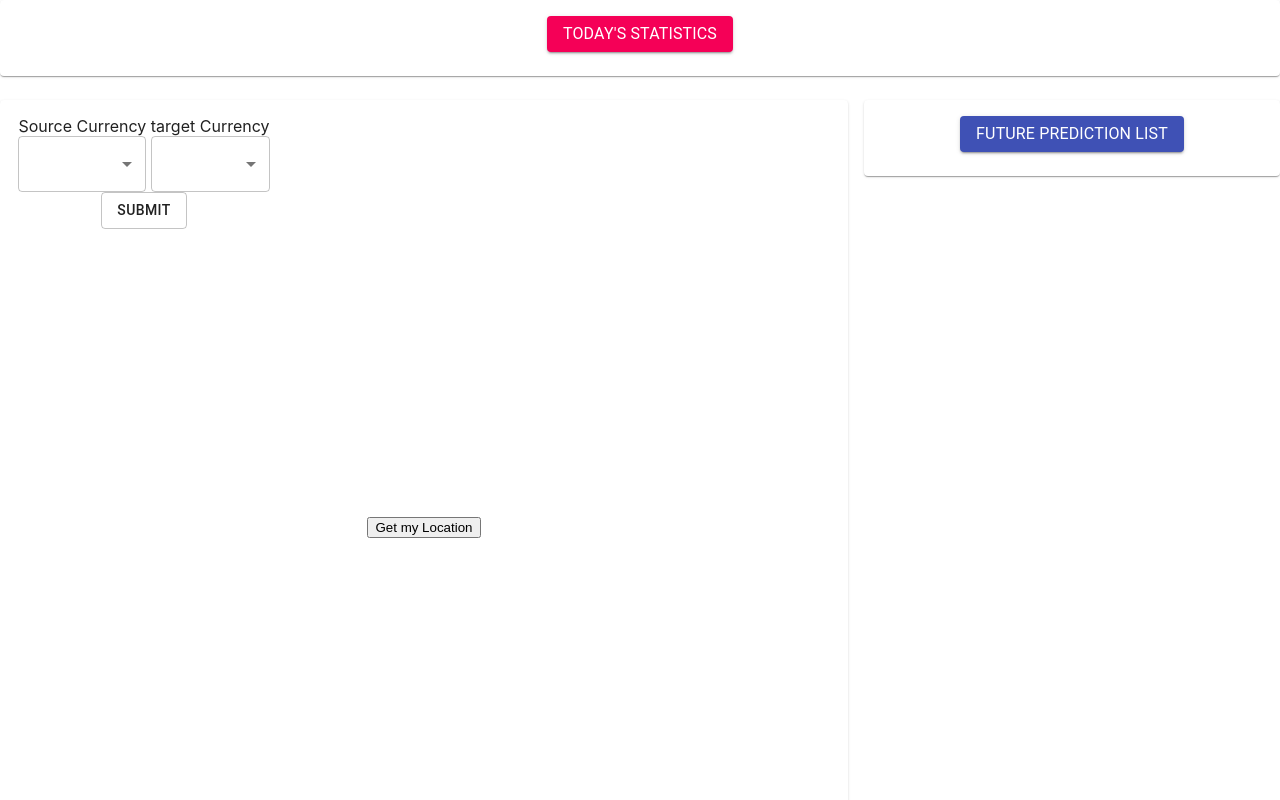
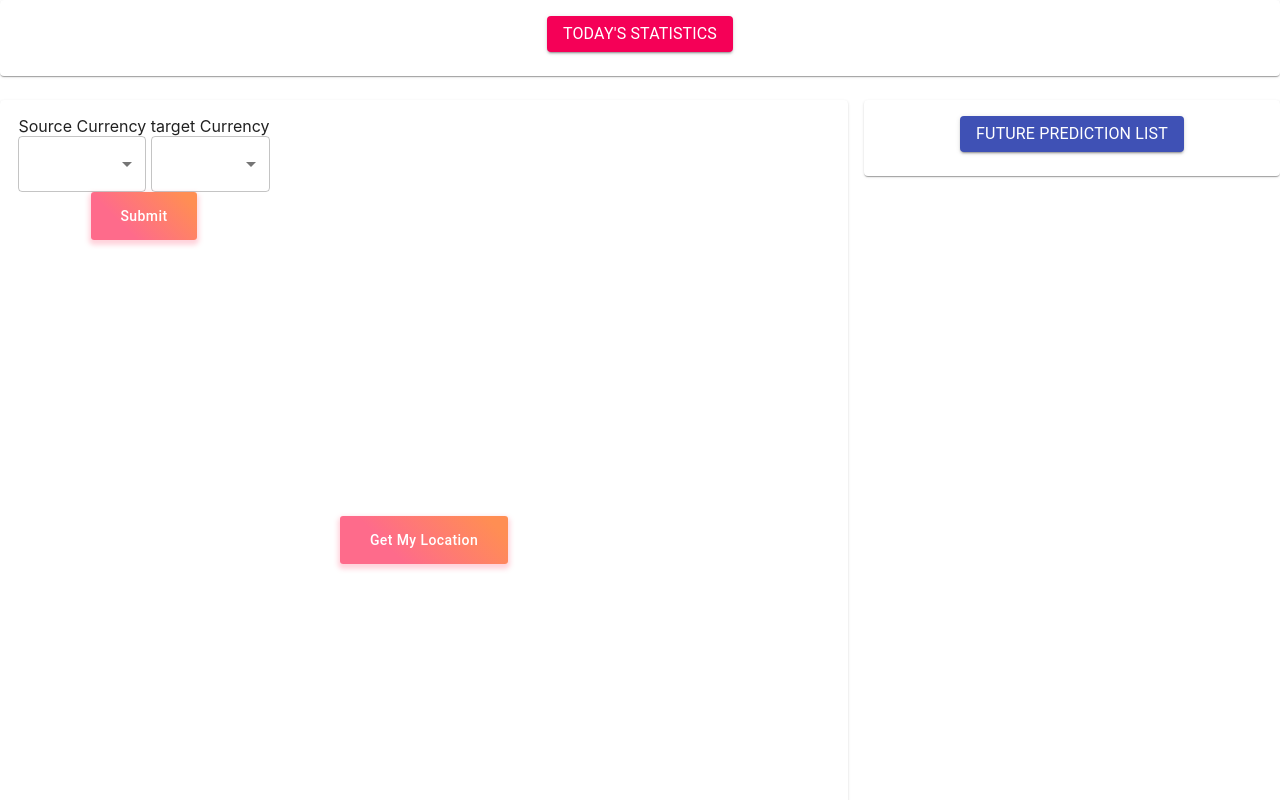
Before and after one commit to praj1wal/WU_hackathon, a React (Create React App) app in the folder my-app/: page / in a window 1280 px wide. Shown: the top 800 px of the page. Built offline with nearby package versions, Linux system fonts and the light colour scheme.

Commit message:
added styled button

```diff
--- a/my-app/src/components/provider tab/location.jsx
+++ b/my-app/src/components/provider tab/location.jsx
@@ -2,6 +2,25 @@ import React, {useContext} from 'react';
 import axios from 'axios';
 import {useDispatch} from "react-redux";
 import setlocation from "../actions/setlocation";
+import Button from '@material-ui/core/Button';
+import { withStyles } from '@material-ui/core/styles';
+
+
+const StyledButton = withStyles({
+  root: {
+    background: 'linear-gradient(45deg, #FE6B8B 30%, #FF8E53 90%)',
+    borderRadius: 3,
+    border: 0,
+    color: 'white',
+    height: 48,
+    padding: '0 30px',
+    boxShadow: '0 3px 5px 2px rgba(255, 105, 135, .3)',
+  },
+  label: {
+    textTransform: 'capitalize',
+  },
+})(Button);
+
 
 export default function Location({setLatitude, setLongitude}) {
     let [responseData, setResponseData] = React.useState('');
@@ -29,7 +48,7 @@ export default function Location({setLatitude, setLongitude}) {
 
     return (
         <div style={{height: 400, width: '100%'}}>
-            <button type='button' onClick={fetchData}>Get my Location</button>
+            <StyledButton type='button' onClick={fetchData}>Get my Location</StyledButton>
             {responseData.city}
         </div>
     );
--- a/my-app/src/components/provider tab/selectCurrency.jsx
+++ b/my-app/src/components/provider tab/selectCurrency.jsx
@@ -7,11 +7,27 @@ import CardHeader from '@material-ui/core/CardHeader';
 import CardContent from '@material-ui/core/CardContent';
 import Card from '@material-ui/core/Card';
 import { makeStyles } from '@material-ui/core/styles';
+import { withStyles } from '@material-ui/core/styles';
 import Typography from '@material-ui/core/Typography';
 import axios from 'axios';
 
 
 var codes = ["USD","INR","GBP","EUR","AUD","JPY","HRK","RUB","CHF","CAD"];
+
+const StyledButton = withStyles({
+  root: {
+    background: 'linear-gradient(45deg, #FE6B8B 30%, #FF8E53 90%)',
+    borderRadius: 3,
+    border: 0,
+    color: 'white',
+    height: 48,
+    padding: '0 30px',
+    boxShadow: '0 3px 5px 2px rgba(255, 105, 135, .3)',
+  },
+  label: {
+    textTransform: 'capitalize',
+  },
+})(Button);
 
 const useStyles = makeStyles({
   root: {
@@ -104,7 +120,7 @@ function SelectCurrency({setGraphSource,setGraphTarget}) {
 
 
        </div>
-       <Button id="button_div" onClick={handleClick}  variant="outlined" color="default">Submit</Button>
+       <StyledButton id="button_div" onClick={handleClick}  variant="outlined" color="default">Submit</StyledButton>
        {/*<ul>
        { Object.keys(rate).forEach(function (key){
          console.log(key + " " + rate[key])//rate[codes[i]]
```
